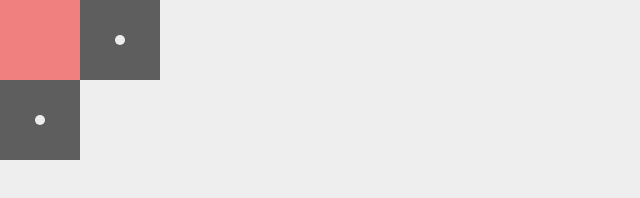
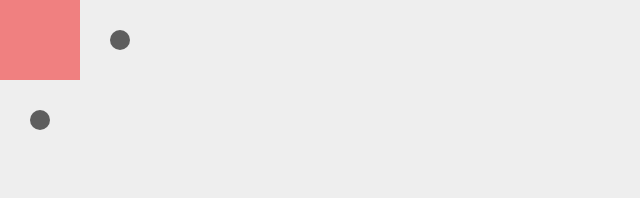
Before and after one commit to hvolschenk/small-glade, a React app: page / in a window 1280 px wide. Both pictures are taken after a click on the button "Shit". Shown: the whole page, without its empty margins (0-640 px from the left). Built offline with nearby package versions, Linux system fonts and the light colour scheme.

Commit message:
chore: re-style movement controls

```diff
--- a/src/renderer/Player/MovementControls/movement-controls.css
+++ b/src/renderer/Player/MovementControls/movement-controls.css
@@ -2,7 +2,6 @@
 
 .movement-control {
   align-items: center;
-  background-color: var(--color--black);
   display: flex;
   height: var(--size--tile);
   justify-content: center;
@@ -13,10 +12,12 @@
 }
 
 .movement-control button {
+  background-color: var(--color--black);
   border: none;
-  border-radius: 5px;
-  height: 10px;
-  width: 10px;
+  border-radius: 10px;
+  cursor: pointer;
+  height: 20px;
+  width: 20px;
 }
 
 .movement-control.down {
```
